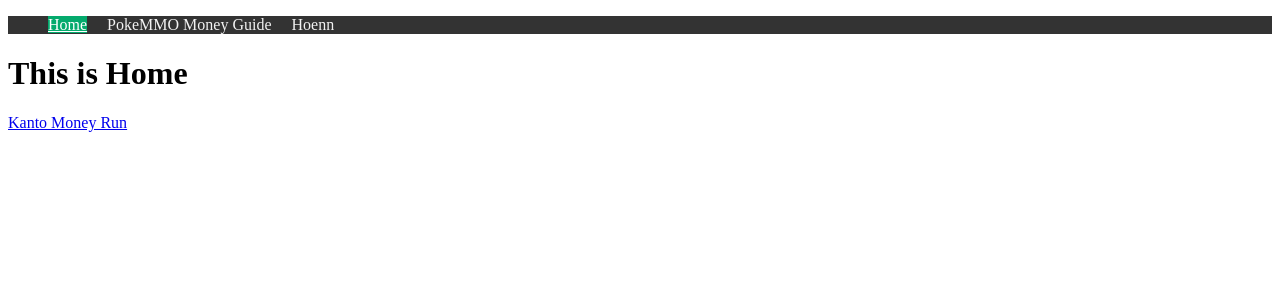
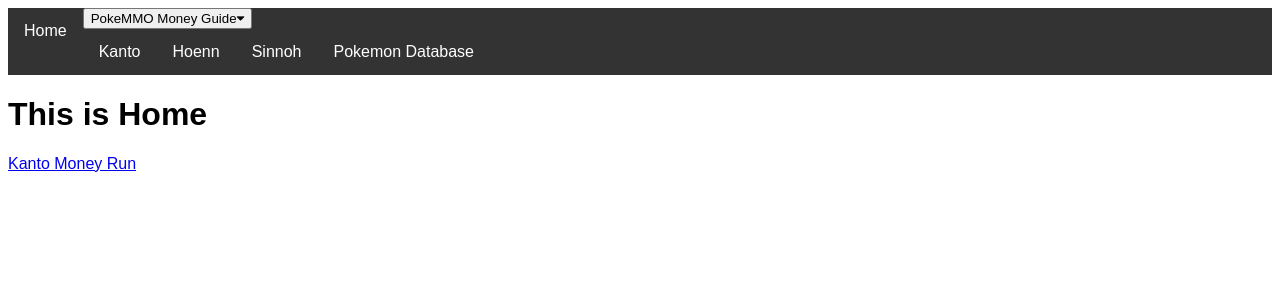
Before and after one commit to n04x/n04x.github.io, a Jekyll site: the page built from index.markdown, in a window 1280 px wide. Shown: the top 300 px of the page. Built offline with Jekyll 4.4.1, drawn with Linux system fonts in a browser that asks for light colours.

```diff
--- a/_data/navigation.yml
+++ b/_data/navigation.yml
@@ -5,7 +5,11 @@
   link: /money-guide/
   sublinks:
     - title: Kanto
-    - link: /kanto-money/
+      link: /kanto-money/
+    - title: Hoenn
+      link: /hoenn/
+    - title: Sinnoh
+      link: /sinnoh/
 
-- title: Hoenn
-  link: /hoenn/
+- title: Pokemon Database
+  link: /pokemon-db/
--- a/_layouts/default.html
+++ b/_layouts/default.html
@@ -1,69 +1,95 @@
 ---
 ---
-
 <!DOCTYPE html>
 <html>
     <head>
-        <title>My Personal Webpage</title>
+        <link rel="stylesheet" href="https://cdnjs.cloudflare.com/ajax/libs/font-awesome/4.7.0/css/font-awesome.min.css">
+        <title>n04x Personal Webpage</title>
+
     </head>
     <body>
-        <nav>
-            <ul>
+        <div class="navbar">
             {% for item in site.data.navigation %}
                 {% assign sublinks = item.sublinks %}
                 {% if sublinks %}
-                    <li><a class="{% if page.url == item.link %} active {% endif %}" href="{{item.link}}">{{item.title}}</a>
-                        <ul class="dropdownlst">
+                    <div class="dropdownlst">
+                        <button class="dropbtn">{{item.title}}<i class="fa fa-caret-down"></i></button>
+                        <div class="dropdownlst-content">
                             {% for sublink in sublinks %}
-                            <li><a href="{{ sublink.link }}">{{ sublink.title }}</a></li>
+                            <a href="{{ sublink.link }}">{{ sublink.title }}</a>
                             {% endfor %}
-                        </ul>
-                    </li>
+                        </div>
+                    </div>
                 {% else %}
-                    <li><a class="{% if page.url == item.link %} active {% endif %}" href="{{item.link}}">{{item.title}}</a></li>
+                    <a href="{{item.link}}">{{item.title}}</a>
                 {% endif %}
             {% endfor %}
-            </ul>
-        </nav>
+        </div>
 
         {{ content }}
 
         <style>
-            nav {
+            body {
+                font-family: Arial, Helvetica, sans-serif;
+            }
+
+            .navbar {
+                overflow: hidden;
                 background-color: #333;
             }
-            nav ul {
-                display: flex;
-                list-style: none;
+
+            .navbar a {
+                float: left;
+                font-size: 16px;
+                color: white;
+                text-align: center;
+                padding: 14px 16px;
+                text-decoration: none;
             }
-            nav ul li {
-                margin-right: 20px;
 
+            .dropdown {
+                float: left;
+                overflow: hidden;
             }
-            nav ul li a {
+
+            .dropdown .dropbtn {
+                font-size: 16px;
+                border: none;
+                outline: none;
+                color: white;
+                padding: 14px 16px;
+                background-color: inherit;
+                font-family: inherit;
+                margin: 0;
+            }
+
+            .navbar a:hover, .dropdown:hover .dropbtn {
+                background-color: red;
+            }
+
+            .dropdown-content {
+                display: none;
+                position: absolute;
+                background-color: #f9f9f9;
+                min-width: 160px;
+                box-shadow: 0px 8px 16px 0px rgba(0,0,0,0.2);
+                z-index: 1;
+            }
+
+            .dropdown-content a {
+                float: none;
+                color: black;
+                padding: 12px 16px;
                 text-decoration: none;
-                color: #f2f2f2;
+                display: block;
+                text-align: left;
             }
-            nav ul li a:hover {
-                text-decoration: underline;
+
+            .dropdown-content a:hover {
                 background-color: #ddd;
-                color: black;
             }
-            .active {
-                text-decoration: underline;
-                background-color: #04AA6D;
-                color: white;
-            }
-            .dropdownlst {
-                visibility: hidden;
-                opacity: 0;
-                position: absolute;
-                margin-top: 1rem;
-                display: none;
-            }
-            ul li ul:hover {
-                visibility: visible;
-                opacity: 1;
+
+            .dropdown:hover .dropdown-content {
                 display: block;
             }
         </style>
```
Also changed, not shown: _layouts/default-old.html (added, +70 -0 lines). Lines whose indentation alone changed are shown as unchanged.
